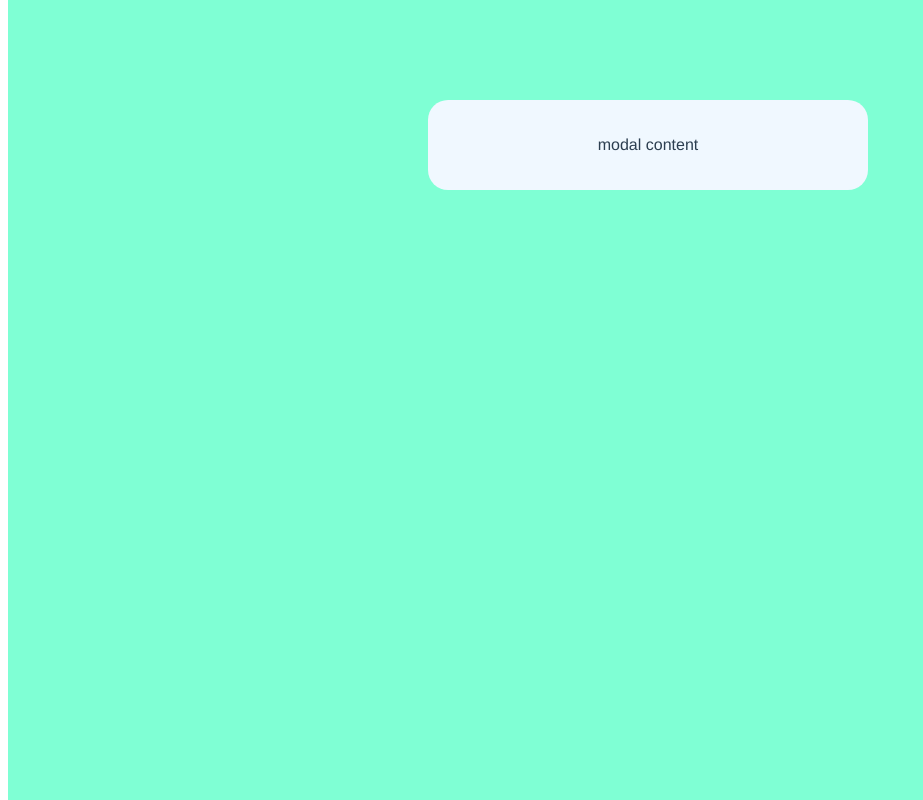
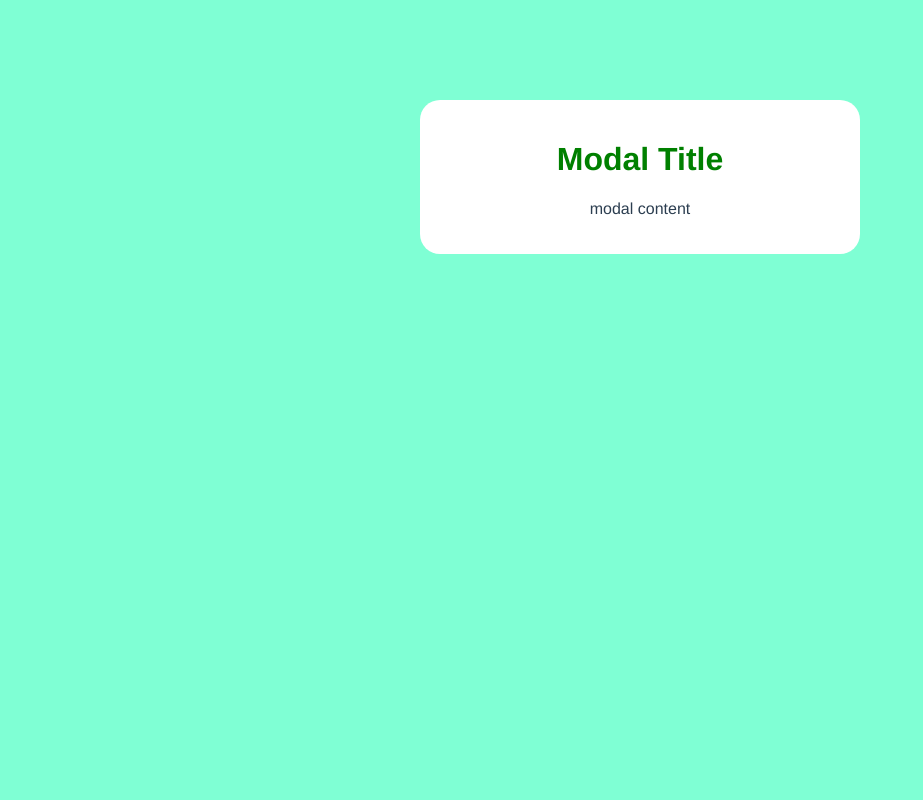
Before and after one commit to KhrystynaBohdan/Vue_lessons, a Vue app: page / in a window 1280 px wide. Shown: the whole page, without its empty margins (0-923 px from the left). Built offline with nearby package versions, Linux system fonts and the light colour scheme.

Commit message:
Scoped & global CSS

```diff
--- /dev/null
+++ b/src/assets/global.css
@@ -0,0 +1,7 @@
+body{
+    margin: 0;
+
+}
+p {
+    font-style: italic;
+}
--- a/src/components/Modal.vue
+++ b/src/components/Modal.vue
@@ -1,6 +1,7 @@
 <template>
 <div class="backdrop">
 <div class="modal">
+  <h1>Modal Title</h1>
   <p>modal content</p>
 </div>
 </div>
@@ -17,7 +18,7 @@
   width: 400px;
   padding: 20px;
   margin: 100px auto;
-  background: aliceblue;
+  background: white;
   border-radius: 20px;
 
 }
@@ -28,4 +29,10 @@
   width: 100%;
   height: 100%;
 }
+h1{
+  color: green;
+}
+.modal p {
+  font-style: normal;
+}
 </style>
--- a/src/main.js
+++ b/src/main.js
@@ -1,4 +1,5 @@
 import { createApp } from "vue";
 import App from "./App.vue";
+import "@/assets/global.css";
 
 createApp(App).mount("#app");
```
